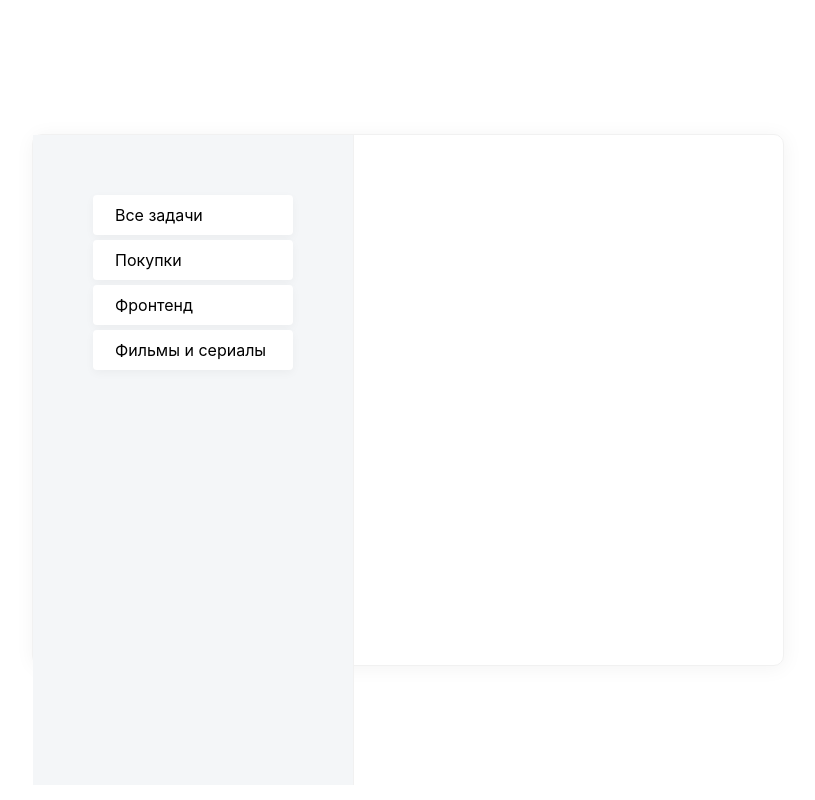
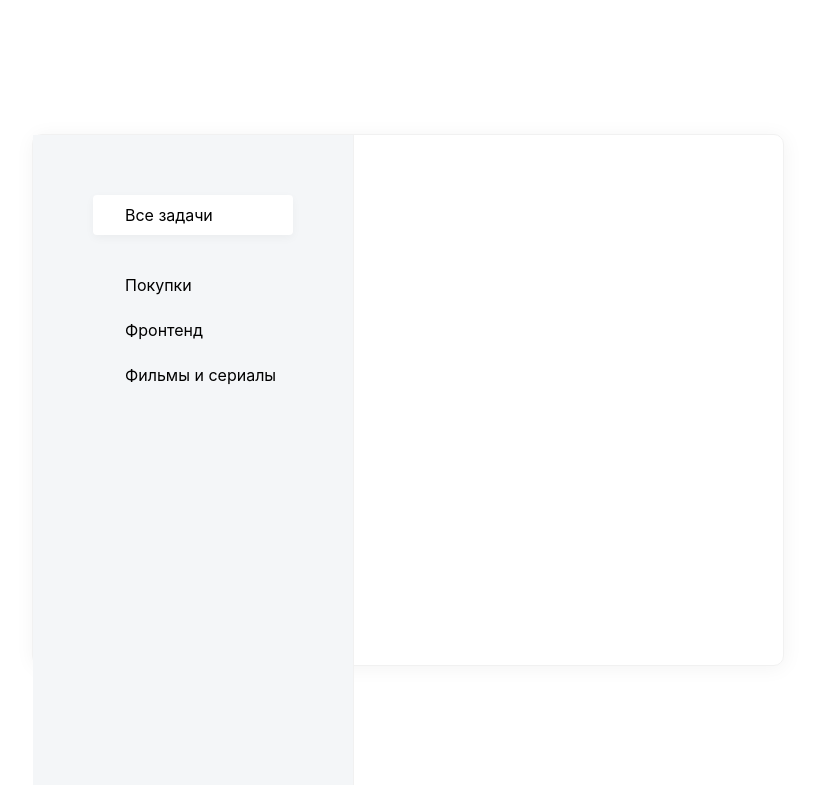
Before and after one commit to kmv1712/list_tasks_on_react, a React (Create React App) app: page / in a window 1280 px wide. Shown: the whole page, without its empty margins (232-1047 px from the left). Built offline with nearby package versions, Linux system fonts and the light colour scheme; the HTML template or start-up script is replaced by a standard one.

Commit message:
Закончил первую часть1, пока закончили с sidebar, но осталась поблема с отображением цвета рядом с текстом

```diff
--- a/src/App.js
+++ b/src/App.js
@@ -5,22 +5,30 @@ function App() {
   return (
     <div className="todo">
       <div className="todo__sidebar">
-      <List items= {[{
-        icon: null,
+        <List items={[
+          {
+            color: 'green',
             name: "Все задачи",
+            active: true
+          }
+        ]}
+        />
+
+        <List items={[
+          {
+            color: 'green',
+            name: 'Покупки'
           },
           {
-        icon: null,
-        name: "Покупки",
+            color: 'blue',
+            name: 'Фронтенд'
           },
           {
-        icon: null,
-        name: "Фронтенд",
-      },
-      {
-        icon: null,
-        name: "Фильмы и сериалы",
-      }]} />
+            color: 'pink',
+            name: 'Фильмы и сериалы'
+          }
+        ]}
+        />
       </div>
       <div className="todo__tasks"></div>
     </div>
--- a/src/components/List/List.scss
+++ b/src/components/List/List.scss
@@ -1,4 +1,6 @@
 .list{
+  margin-bottom: 30px;
+
     li{
       display: flex;
       align-items: center;
@@ -16,5 +18,25 @@
       i{
         margin-right: 10px;
       }
+
+      .badge{
+        width: 10px;
+        height: 10px;
+        border-radius: 30px;
+        position: relative;
+        left: 5px;
+
+        &--green{
+          background-color: #42b883;
+        }
+
+        &--pink{
+          background-color: #ffbbcc;
+        }
+
+        &--blue{
+          background-color: #64c4ed;
+        }
+      }
     }
   }
--- a/src/components/List/index.jsx
+++ b/src/components/List/index.jsx
@@ -4,10 +4,15 @@ import './List.scss';
 const List = ({ items }) => {
     return (
       <ul className="list">
-          {
-            items.map(item => (
-            <li className="active">
-                <i>{ item.icon }</i>
+          {items.map(item => (
+            <li class={item.active ? "active": ''}>
+                <i>
+                  { item.icon ? (
+                    item.icon
+                  ) : (
+                  <i className={`badge badge--${ item.color }`}></i>
+                  )}
+                </i>
                 <span>{ item.name }</span>
             </li>
           ))}
--- a/src/index.scss
+++ b/src/index.scss
@@ -26,26 +26,4 @@
     border-right: 1px solid #f1f1f1;
     padding: 60px;
   }
-
-.list{
-  li{
-    display: flex;
-    align-items: center;
-    cursor: pointer;
-    padding: 10px 12px;
-
-    &.active{
-      background: #ffffff;
-      box-shadow: 0px 3px 10px rgba(0, 0, 0, 0.04);
-      border-radius: 4px;
-    }
-
-
-      i{
-        margin-right: 10px;
-      }
-    }
-  }
-
-
 }
```
Lines whose indentation alone changed are shown as unchanged.
